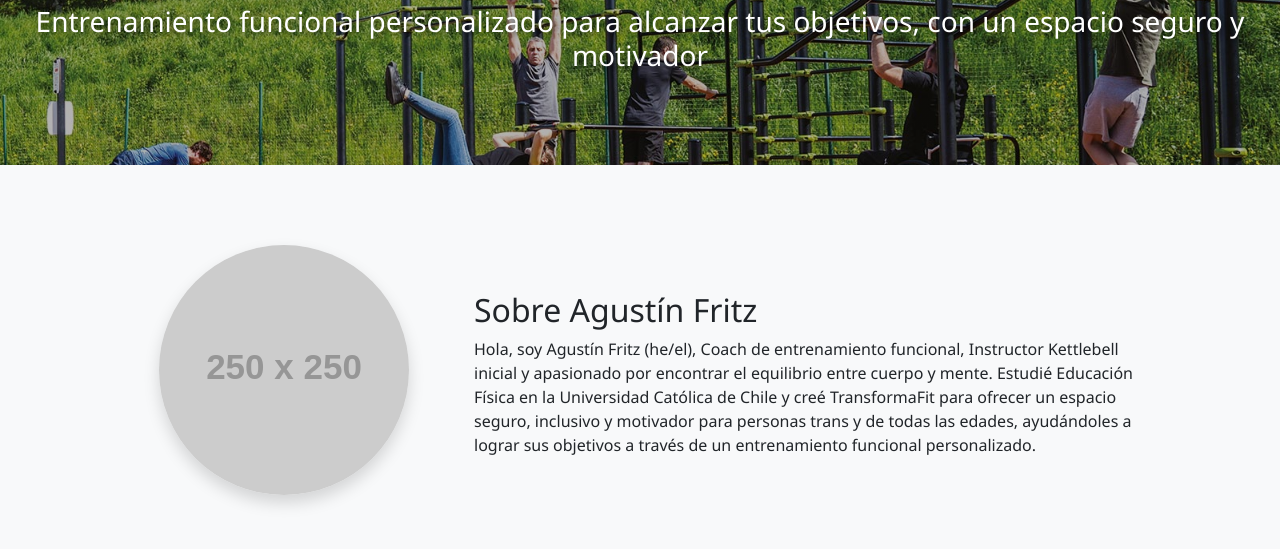
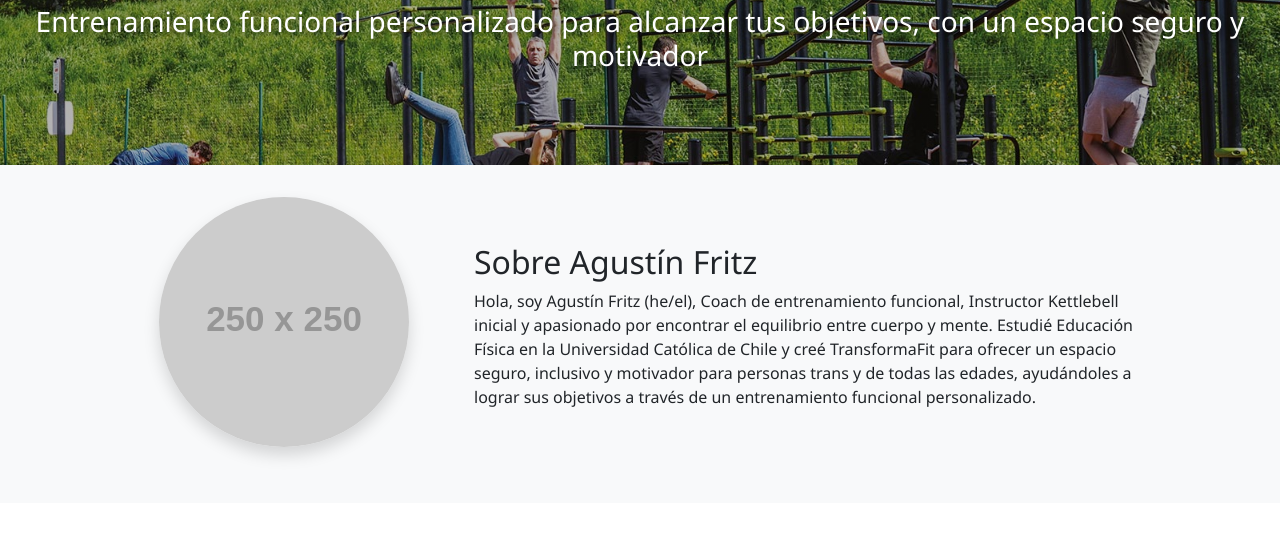
Before and after one commit to Bethlen/landing-transformafit, a plain HTML site: page index.html in a window 1280 px wide. Both pictures are taken after a click on the link "Sobre mí". Shown: the part 155-704 px from the top of the page. Drawn offline with nearby package versions, Linux system fonts and the light colour scheme; placeholder pictures from the web are drawn by us.

Commit message:
Arreglado comportamiento del hero en móvil y mejoras de secciones

```diff
--- a/index.html
+++ b/index.html
@@ -204,6 +204,17 @@
             justify-content: center;
             align-items: center;
         }
+
+        section {
+    position: absolute;
+    top: 40vh; /* empieza justo debajo del hero reducido */
+    left: 0;
+    width: 100%;
+    padding: 2rem 0;
+    display: none;
+    z-index: 2; /* encima del hero */
+    background-color: #fff; /* o semitransparente si quieres */
+}
     </style>
 </head>
 <body>
```
